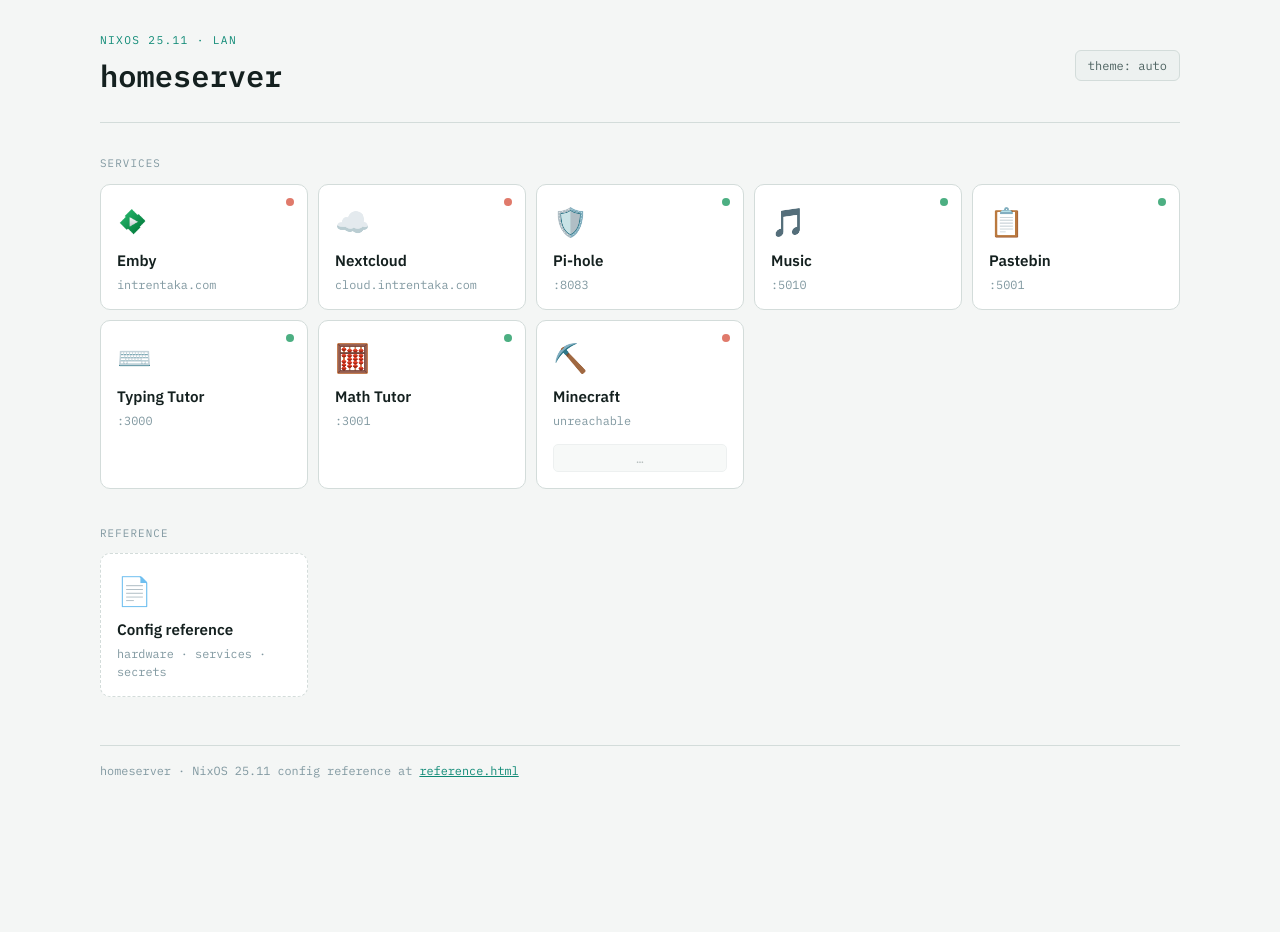
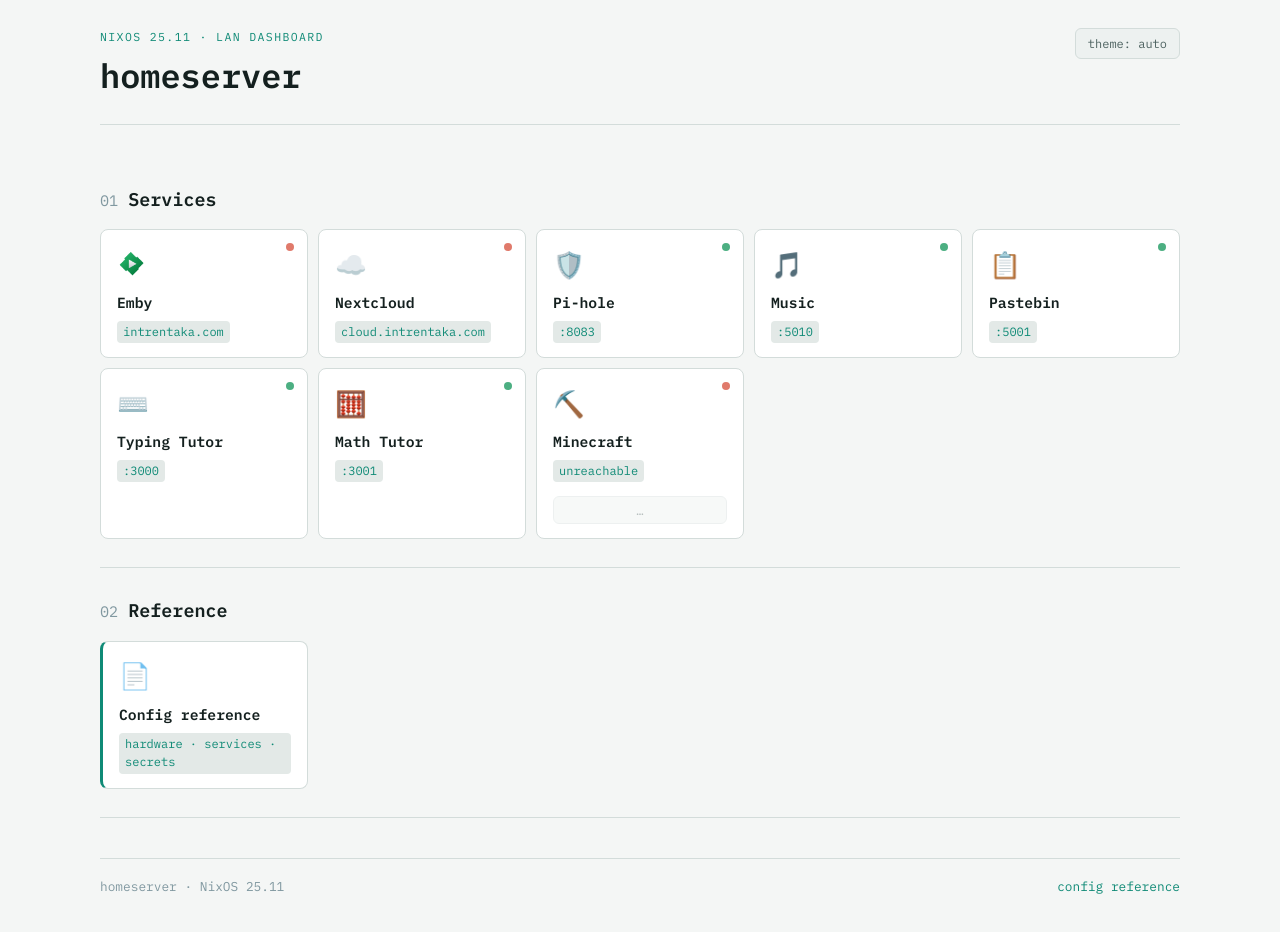
Before and after one commit to krytsnooker/nixos-config, a plain HTML site: page apps/homepage/index.html in a window 1280 px wide. Before the commit the page ends 844 px from the top, so only its background shows below. Drawn offline with Linux system fonts and the light colour scheme; no server answers.

Commit message:
homepage: align styling with reference doc design system

```diff
--- a/apps/homepage/index.html
+++ b/apps/homepage/index.html
@@ -13,11 +13,13 @@
     --bg: #0e1316;
     --surface: #151c20;
     --surface-2: #1c252a;
+    --surface-3: #232d33;
     --border: #2b363c;
     --text: #e7edf0;
     --text-dim: #93a5ac;
     --text-faint: #5f7178;
     --accent: #5fd6c4;
+    --shadow: 0 8px 24px rgba(0,0,0,0.35);
   }
 
   @media (prefers-color-scheme: light) {
@@ -26,26 +28,28 @@
       --bg: #f4f6f5;
       --surface: #ffffff;
       --surface-2: #edf1f0;
+      --surface-3: #e3e9e7;
       --border: #d3dcda;
       --text: #14201f;
       --text-dim: #4d6260;
       --text-faint: #8098a0;
       --accent: #0f8a76;
+      --shadow: 0 8px 24px rgba(20,32,31,0.08);
     }
   }
 
   html[data-theme="dark"] {
     color-scheme: dark;
-    --bg: #0e1316; --surface: #151c20; --surface-2: #1c252a;
-    --border: #2b363c; --text: #e7edf0; --text-dim: #93a5ac;
-    --text-faint: #5f7178; --accent: #5fd6c4;
+    --bg: #0e1316; --surface: #151c20; --surface-2: #1c252a; --surface-3: #232d33;
+    --border: #2b363c; --text: #e7edf0; --text-dim: #93a5ac; --text-faint: #5f7178;
+    --accent: #5fd6c4; --shadow: 0 8px 24px rgba(0,0,0,0.35);
   }
 
   html[data-theme="light"] {
     color-scheme: light;
-    --bg: #f4f6f5; --surface: #ffffff; --surface-2: #edf1f0;
-    --border: #d3dcda; --text: #14201f; --text-dim: #4d6260;
-    --text-faint: #8098a0; --accent: #0f8a76;
+    --bg: #f4f6f5; --surface: #ffffff; --surface-2: #edf1f0; --surface-3: #e3e9e7;
+    --border: #d3dcda; --text: #14201f; --text-dim: #4d6260; --text-faint: #8098a0;
+    --accent: #0f8a76; --shadow: 0 8px 24px rgba(20,32,31,0.08);
   }
 
   * { box-sizing: border-box; }
@@ -53,26 +57,45 @@
 
   body {
     font-family: "IBM Plex Sans", -apple-system, "Segoe UI", sans-serif;
-    line-height: 1.5;
-    padding: 32px 24px 64px;
+    line-height: 1.55;
+    padding-inline: 20px;
     -webkit-font-smoothing: antialiased;
   }
 
-  .shell { max-width: 1080px; margin: 0 auto; }
+  .shell {
+    max-width: 1080px;
+    margin-inline: auto;
+    padding-block: 28px 64px;
+  }
 
-  header {
+  a { color: var(--accent); text-decoration: none; }
+  a:hover { text-decoration: underline; }
+  a:focus-visible, button:focus-visible { outline: 2px solid var(--accent); outline-offset: 2px; }
+
+  code {
+    font-family: "IBM Plex Mono", monospace;
+    background: var(--surface-3);
+    padding: 0.1em 0.4em;
+    border-radius: 4px;
+    font-size: 0.88em;
+    color: var(--accent);
+  }
+
+  /* ---- Header ---- */
+  header.top {
     display: flex;
     justify-content: space-between;
-    align-items: center;
-    gap: 16px;
-    padding-bottom: 24px;
+    align-items: flex-start;
+    gap: 20px;
+    flex-wrap: wrap;
+    padding-bottom: 22px;
     border-bottom: 1px solid var(--border);
     margin-bottom: 32px;
   }
 
   .eyebrow {
     font-family: "IBM Plex Mono", monospace;
-    font-size: 0.7rem;
+    font-size: 0.72rem;
     letter-spacing: 0.12em;
     text-transform: uppercase;
     color: var(--accent);
@@ -81,7 +104,7 @@
 
   h1 {
     font-family: "IBM Plex Mono", monospace;
-    font-size: clamp(1.4rem, 3vw, 1.9rem);
+    font-size: clamp(1.5rem, 3vw, 2.1rem);
     font-weight: 600;
     margin: 0;
   }
@@ -99,28 +122,37 @@
   }
   .theme-toggle:hover { color: var(--text); border-color: var(--text-faint); }
 
-  .section-label {
+  /* ---- Section headings — identical to reference doc ---- */
+  h2 {
     font-family: "IBM Plex Mono", monospace;
-    font-size: 0.68rem;
-    letter-spacing: 0.1em;
-    text-transform: uppercase;
-    color: var(--text-faint);
-    margin: 0 0 12px;
+    font-size: 1.15rem;
+    font-weight: 600;
+    margin: 0 0 16px;
+    display: flex;
+    align-items: baseline;
+    gap: 10px;
   }
+  h2 .idx { color: var(--text-faint); font-weight: 400; font-size: 0.95rem; }
 
+  section {
+    padding-block: 28px;
+    border-bottom: 1px solid var(--border);
+  }
+  section:last-child { border-bottom: none; }
+
+  /* ---- Service grid ---- */
   .grid {
     display: grid;
     grid-template-columns: repeat(auto-fill, minmax(190px, 1fr));
     gap: 10px;
-    margin-bottom: 36px;
   }
 
   .card {
     position: relative;
     background: var(--surface);
     border: 1px solid var(--border);
-    border-radius: 10px;
-    padding: 20px 16px 16px;
+    border-radius: 8px;
+    padding: 18px 16px 14px;
     text-decoration: none;
     color: var(--text);
     display: flex;
@@ -130,7 +162,7 @@
     transition: border-color 0.15s, background 0.15s;
     cursor: pointer;
   }
-  .card:hover { border-color: var(--accent); background: var(--surface-2); }
+  .card:hover { border-color: var(--accent); background: var(--surface-2); text-decoration: none; }
   .card:focus-visible { outline: 2px solid var(--accent); outline-offset: 2px; }
 
   .status-dot {
@@ -148,29 +180,38 @@
   .status-dot.pending { background: #e8b34c; }
 
   .card-icon {
-    font-size: 1.75rem;
+    font-size: 1.6rem;
     line-height: 1;
-    height: 34px;
+    height: 32px;
     display: flex;
     align-items: center;
-    margin-bottom: 6px;
+    margin-bottom: 8px;
   }
-  .card-icon img { width: 30px; height: 30px; object-fit: contain; }
+  .card-icon img { width: 28px; height: 28px; object-fit: contain; }
 
-  .card-title { font-weight: 600; font-size: 0.95rem; }
+  .card-title {
+    font-family: "IBM Plex Mono", monospace;
+    font-weight: 600;
+    font-size: 0.92rem;
+  }
 
   .card-sub {
     font-family: "IBM Plex Mono", monospace;
-    font-size: 0.74rem;
-    color: var(--text-faint);
+    font-size: 0.75em;
+    background: var(--surface-3);
+    color: var(--accent);
+    padding: 0.15em 0.5em;
+    border-radius: 4px;
+    margin-top: 2px;
   }
 
+  /* Minecraft start/stop */
   .mc-btn {
     margin-top: 10px;
     padding: 5px 0;
     font-family: "IBM Plex Mono", monospace;
     font-size: 0.78rem;
-    border-radius: 5px;
+    border-radius: 6px;
     border: 1px solid var(--border);
     background: var(--surface-2);
     color: var(--text-dim);
@@ -181,20 +222,27 @@
   .mc-btn:hover:not(:disabled) { border-color: var(--accent); color: var(--text); }
   .mc-btn:disabled { opacity: 0.4; cursor: default; }
 
-  .card.ref-card { border-style: dashed; }
-  .card.ref-card:hover { border-style: solid; }
-
-  footer {
-    margin-top: 48px;
-    padding-top: 16px;
-    border-top: 1px solid var(--border);
-    font-family: "IBM Plex Mono", monospace;
-    font-size: 0.74rem;
-    color: var(--text-faint);
+  /* Reference card — accent left border like reference doc callouts */
+  .card.ref-card {
+    border-left: 3px solid var(--accent);
   }
 
-  @media (max-width: 500px) {
-    .grid { grid-template-columns: 1fr 1fr; }
+  /* ---- Footer — identical to reference doc ---- */
+  footer {
+    margin-top: 40px;
+    padding-top: 18px;
+    border-top: 1px solid var(--border);
+    color: var(--text-faint);
+    font-size: 0.8rem;
+    font-family: "IBM Plex Mono", monospace;
+    display: flex;
+    justify-content: space-between;
+    flex-wrap: wrap;
+    gap: 8px;
+  }
+
+  @media (max-width: 780px) {
+    .grid { grid-template-columns: repeat(2, 1fr); }
   }
 
   @media (prefers-reduced-motion: reduce) {
@@ -205,15 +253,16 @@
 <body>
 <div class="shell">
 
-  <header>
+  <header class="top">
     <div>
-      <div class="eyebrow">NixOS 25.11 &middot; LAN</div>
+      <div class="eyebrow">NixOS 25.11 &middot; LAN dashboard</div>
       <h1>homeserver</h1>
     </div>
     <button class="theme-toggle" id="themeToggle" type="button" aria-label="Toggle colour theme">theme: auto</button>
   </header>
 
-  <p class="section-label">Services</p>
+  <section>
+    <h2><span class="idx">01</span> Services</h2>
     <div class="grid">
 
       <a class="card" data-check="https://intrentaka.com" href="https://intrentaka.com" target="_blank" rel="noopener">
@@ -274,8 +323,10 @@
       </div>
 
     </div>
+  </section>
 
-  <p class="section-label">Reference</p>
+  <section>
+    <h2><span class="idx">02</span> Reference</h2>
     <div class="grid">
       <a class="card ref-card" href="/reference.html">
         <div class="card-icon">📄</div>
@@ -283,12 +334,15 @@
         <div class="card-sub">hardware · services · secrets</div>
       </a>
     </div>
+  </section>
 
-  <footer>homeserver &middot; NixOS 25.11 config reference at <a href="/reference.html" style="color:var(--accent)">reference.html</a></footer>
+  <footer>
+    <span>homeserver &middot; NixOS 25.11</span>
+    <span><a href="/reference.html">config reference</a></span>
+  </footer>
 
 </div>
 <script>
-  // Theme toggle (same logic as reference doc)
   (function () {
     var root = document.documentElement;
     var btn = document.getElementById('themeToggle');
@@ -311,7 +365,6 @@
 
   var host = window.location.hostname;
 
-  // Port-based cards: build href and check reachability
   document.querySelectorAll('.card[data-port]').forEach(function (card) {
     var url = 'http://' + host + ':' + card.dataset.port;
     card.href = url;
@@ -321,7 +374,6 @@
       .catch(function () { dot.classList.add('offline'); });
   });
 
-  // URL-based cards (Emby, Nextcloud): check the given URL directly
   document.querySelectorAll('.card[data-check]').forEach(function (card) {
     var dot = card.querySelector('.status-dot');
     fetch(card.dataset.check, { mode: 'no-cors', signal: AbortSignal.timeout(3000) })
@@ -329,7 +381,6 @@
       .catch(function () { dot.classList.add('offline'); });
   });
 
-  // Minecraft start/stop
   var mcBase = 'http://' + host + ':5020';
   var mcDot  = document.getElementById('mcDot');
   var mcText = document.getElementById('mcStatusText');
@@ -340,12 +391,12 @@
     mcDot.className = 'status-dot';
     if (state === 'active') {
       mcDot.classList.add('online');
-      mcText.textContent = 'Running';
+      mcText.textContent = 'running';
       mcBtn.textContent = 'Stop';
       mcBtn.disabled = mcBusy;
     } else if (state === 'inactive' || state === 'failed') {
       mcDot.classList.add('offline');
-      mcText.textContent = state === 'failed' ? 'Failed' : 'Stopped';
+      mcText.textContent = state === 'failed' ? 'failed' : 'stopped';
       mcBtn.textContent = 'Start';
       mcBtn.disabled = mcBusy;
     } else {
```
Lines whose indentation alone changed are shown as unchanged.
